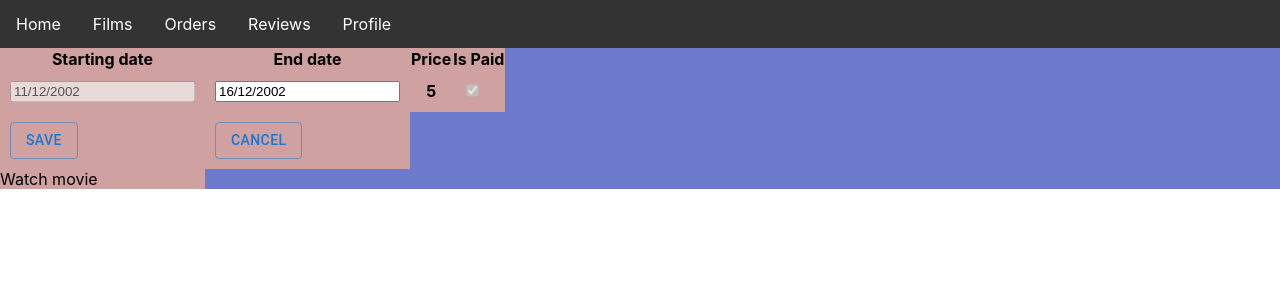
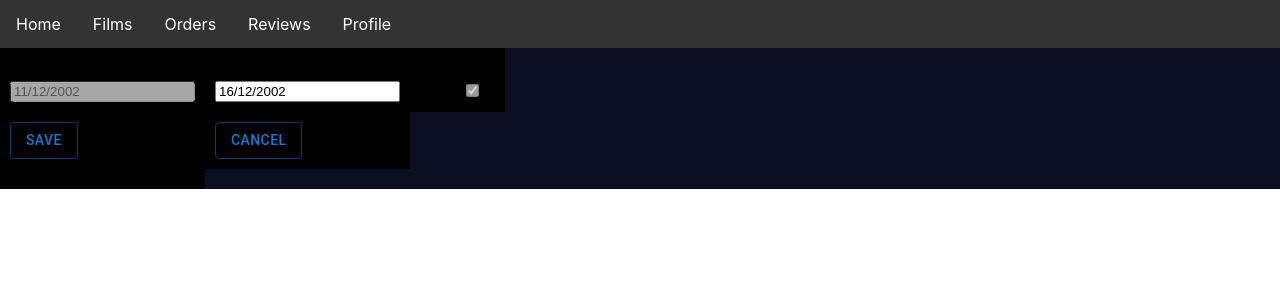
Before and after one commit to kostasliutkus/Filmu_Nuoma_Sistema, a React (Create React App) app in the folder filmu-nuoma-web/: page /EditOrder/1 in a window 1280 px wide. Shown: the top 300 px of the page. Built offline with nearby package versions, Linux system fonts and the light colour scheme.

Commit message:
reverted back to film style

```diff
--- a/filmu-nuoma-web/src/pages/OrderSystem/CreateOrder.js
+++ b/filmu-nuoma-web/src/pages/OrderSystem/CreateOrder.js
@@ -8,7 +8,7 @@ import DialogActions from '@mui/material/DialogActions';
 import DialogContent from '@mui/material/DialogContent';
 import DialogContentText from '@mui/material/DialogContentText';
 import DialogTitle from '@mui/material/DialogTitle';
-import './OrderStyle.css';
+import '../FilmSystem/FilmStyle.css';
 
 function CreateOrder() {
     const [startDate, setStartDate] = useState(null);
--- a/filmu-nuoma-web/src/pages/OrderSystem/EditOrder.js
+++ b/filmu-nuoma-web/src/pages/OrderSystem/EditOrder.js
@@ -8,7 +8,7 @@ import DialogActions from '@mui/material/DialogActions';
 import DialogContent from '@mui/material/DialogContent';
 import DialogContentText from '@mui/material/DialogContentText';
 import DialogTitle from '@mui/material/DialogTitle';
-import './OrderStyle.css';
+import '../FilmSystem/FilmStyle.css';
 
 function CreateOrder() {
     const [startDate, setStartDate] = useState(null);
@@ -49,11 +49,12 @@ function CreateOrder() {
     const navigate = useNavigate();
     const { id } = useParams();
     const returnToList = () => {
-        navigate(`/FilmList`);
+        navigate(`/OrderList`);
     };
     return (
-        <body className="order-body">
-            <div className="full-page-div-order">
+        <html className="film-html">
+        <body className="film-body">
+            <div className="full-page-div">
                 <thead>
                     <tr>
                         <th>Starting date</th>
@@ -143,6 +144,7 @@ function CreateOrder() {
                 </DialogActions>
             </Dialog>
         </body>
+        </html>
     );
 }
 
--- a/filmu-nuoma-web/src/pages/OrderSystem/OrderList.js
+++ b/filmu-nuoma-web/src/pages/OrderSystem/OrderList.js
@@ -1,5 +1,5 @@
 import React from "react";
-import './OrderStyle.css';
+import '../FilmSystem/FilmStyle.css';
 import {useNavigate} from 'react-router-dom'
 function OrderList() {
     const navigate = useNavigate();
@@ -8,8 +8,8 @@ function OrderList() {
         navigate(`/EditOrder/${id}`);
     };
     return (
-        <html className="order-html">
-        <body className="order-body">
+        <html className="film-html">
+        <body className="film-body">
 
             <h2>HTML Table</h2>
             <table>
--- a/filmu-nuoma-web/src/pages/OrderSystem/OrderStyle.css
+++ /dev/null
@@ -1,46 +0,0 @@
-tr:hover {
-    background-color: midnightblue;
-    cursor: pointer;
-}
-table tbody tr:hover td {
-    color: white; /* This will set the text color for all cells in the hovered row */
-}
-
-tr {
-    background-color: rgb(207, 161, 161);
-    margin-bottom: 5px;
-}
-table th,
-table td {
-    color: grey;
-}
-table {
-    border-collapse: separate;
-    border-spacing: 0 0;
-}
-tr > td {
-    padding: 10px;
-}
-.order-body{
-    margin: 0;
-    padding: 0;
-    height: 100%;
-    width: 100%;
-    background-color:#0c0f21;
-}
-.order-html{
-    margin: 0;
-    padding: 0;
-    height: 100%;
-    width: 100%;
-    background-color:#0c0f21;
-}
-.full-page-div-order {
-    width: 100%;
-    height: 100%;
-    background-color:#6b7acb;
-    /* Add any additional styles you need for your div */
-}
-h2 {
-    color:grey;
-}
```
